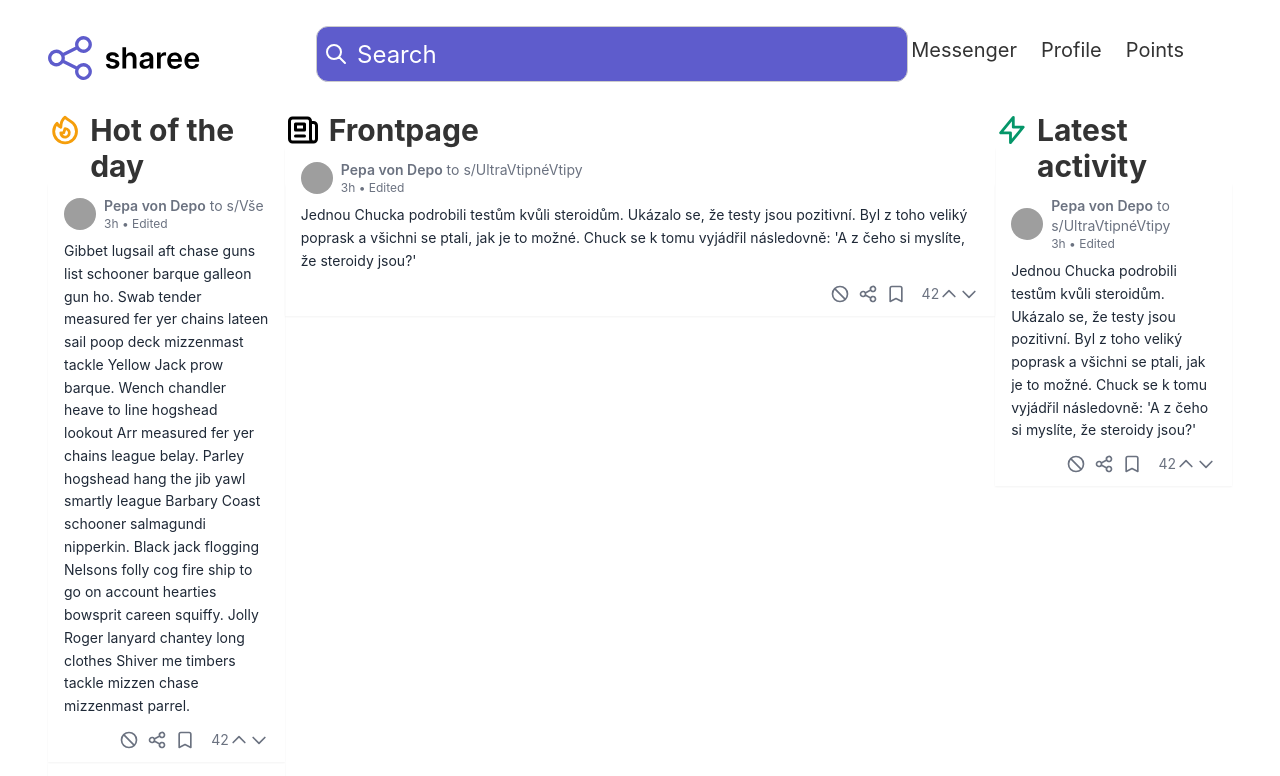
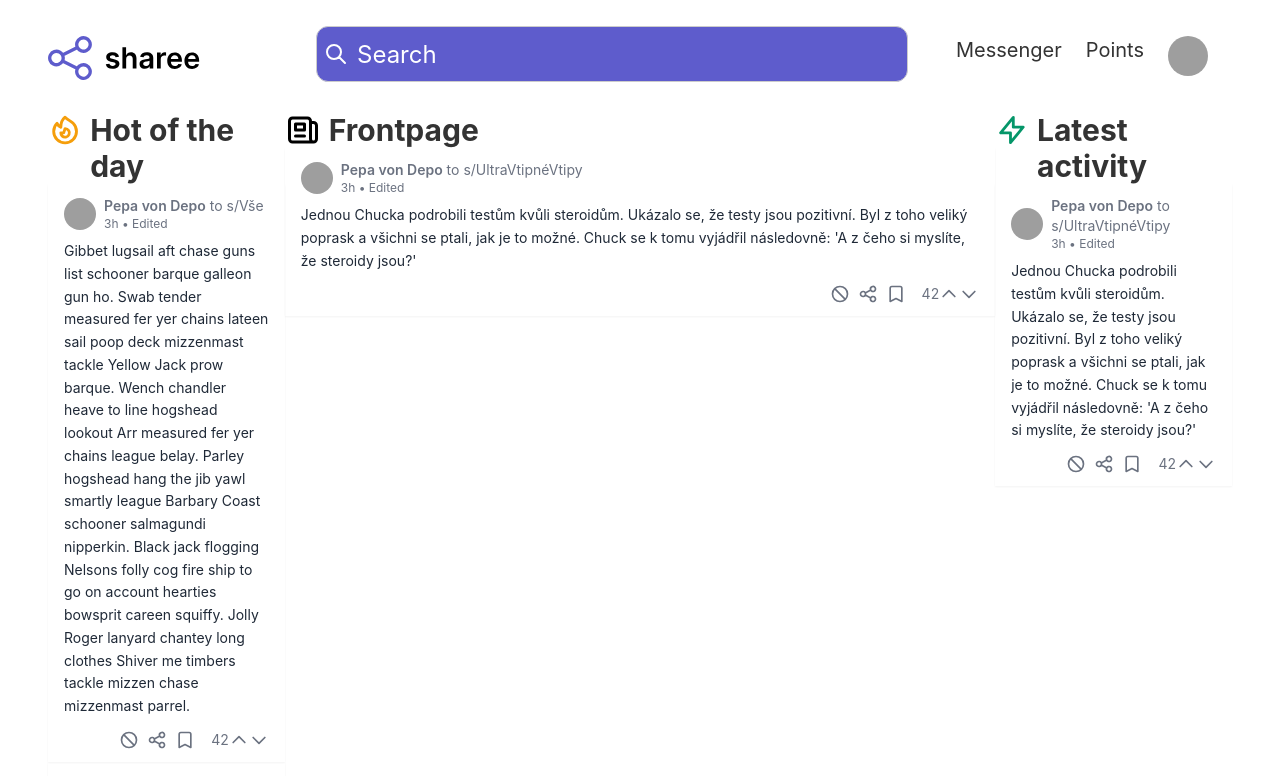
Before and after one commit to sharee-app/veverka-frontend, a Svelte app: page / in a window 1280 px wide. Shown: the top 776 px of the page. Built offline with nearby package versions, Linux system fonts and the light colour scheme; grey boxes are pictures that could not be loaded.

Commit message:
Delete profile column

```diff
--- a/src/components/Menu.svelte
+++ b/src/components/Menu.svelte
@@ -15,7 +15,6 @@
     <div class="w-1/4 h-full flex justify-end">
       <ul class="flex text-xl">
         <li class="mt-4 mr-6">Messenger</li>
-        <li class="mt-4 mr-6">Profile</li>
         <li class="mt-4 mr-6">Points</li>
         <li class="mt-4 mr-6"><img class="h-10 w-10 rounded-full" src="https://thispersondoesnotexist.com/image?s=y" alt="avatar" /></li>
       </ul>
```
